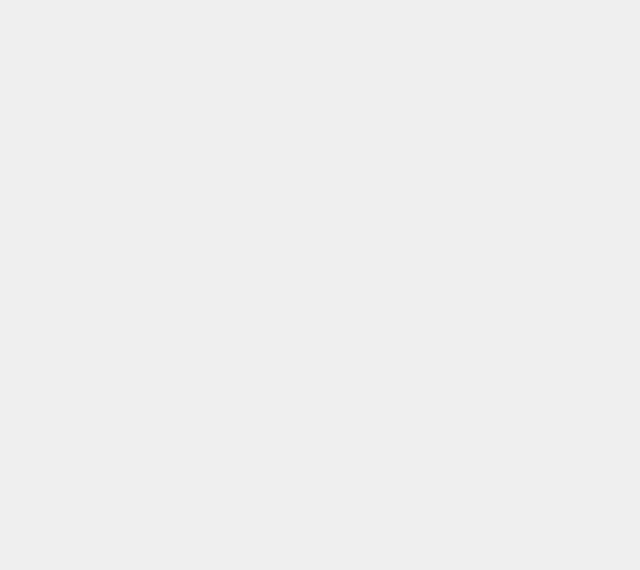
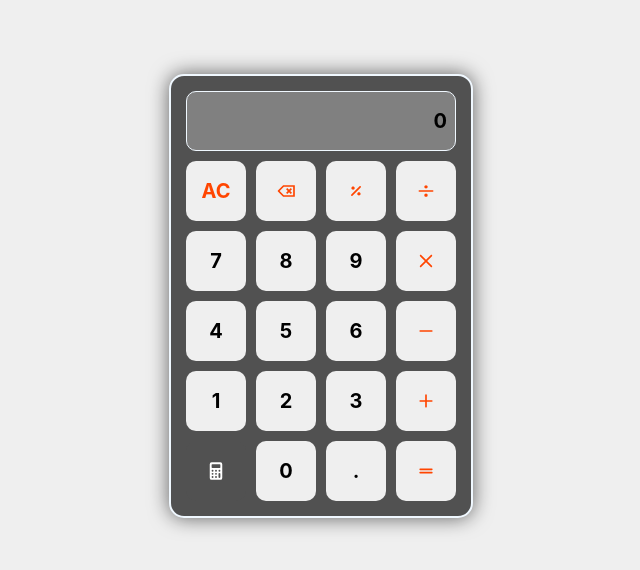
Before and after one commit to diegolts7/Calculator-React, a React (Create React App) app: page / in a window 1280 px wide. Shown: the part 104-674 px from the top of the page, without its empty margins (319-959 px from the left). Built offline with nearby package versions, Linux system fonts and the light colour scheme.

Commit message:
implementando a parte visual no react e criando os componentes da calculadora, além da dinâmica de operações matemáticas.

```diff
--- a/package.json
+++ b/package.json
@@ -8,6 +8,7 @@
     "@testing-library/user-event": "^13.5.0",
     "react": "^18.3.1",
     "react-dom": "^18.3.1",
+    "react-icons": "^5.2.1",
     "react-scripts": "5.0.1",
     "web-vitals": "^2.1.4"
   },
--- a/src/components/Calculadora/Calculadora.js
+++ b/src/components/Calculadora/Calculadora.js
@@ -1,5 +1,82 @@
+import Teclas from "./Teclas";
+import styles from "./styles/Calculadora.module.css";
+import Visor from "./Visor";
+import Operadores from "./Operadores";
+import { useState } from "react";
+import Calcular from "./Calcular";
+
 function Calculadora() {
-  return <div></div>;
+  const [text, setText] = useState("0");
+  const [operacao, setOperacao] = useState([]);
+  const [operadorUsado, setOperadorUsado] = useState();
+  const [operacaoAtiva, setOperacaoAtiva] = useState(false);
+
+  function btnClicado(e) {
+    if (
+      (text === "0" || text === "undefined") &&
+      e.target.textContent !== "."
+    ) {
+      setText(e.target.textContent);
+    } else {
+      setText(text + e.target.textContent);
+    }
+  }
+  function operadorClicado(e) {
+    if (!operacaoAtiva) {
+      setOperacao(text);
+      setOperadorUsado(e.currentTarget.id);
+      setText("");
+      setOperacaoAtiva(true);
+    }
+  }
+
+  function limparVisor() {
+    setText("0");
+  }
+
+  function limparUltimoNum() {
+    if (text.slice(0, text.length - 1) === "") {
+      limparVisor();
+    } else {
+      setText(text.slice(0, text.length - 1));
+    }
+  }
+
+  function fazerOperacao() {
+    if (operacaoAtiva) {
+      let calculo = Calcular({ num1: operacao, num2: text }, operadorUsado);
+      setText(`${calculo}`);
+      setOperadorUsado();
+      setOperacaoAtiva(false);
+      setOperacao();
+    }
+  }
+
+  return (
+    <div className={styles.conteinerCalculadora}>
+      <Visor texto={text} />
+      <Operadores operador="AC" event={limparVisor} />
+      <Operadores operador="<-" event={limparUltimoNum} />
+      <Operadores operador="%" event={operadorClicado} />
+      <Operadores operador="/" event={operadorClicado} />
+      <Teclas numero={"7"} event={btnClicado} />
+      <Teclas numero={"8"} event={btnClicado} />
+      <Teclas numero={"9"} event={btnClicado} />
+      <Operadores operador="x" event={operadorClicado} />
+      <Teclas numero={"4"} event={btnClicado} />
+      <Teclas numero={"5"} event={btnClicado} />
+      <Teclas numero={"6"} event={btnClicado} />
+      <Operadores operador="-" event={operadorClicado} />
+      <Teclas numero={"1"} event={btnClicado} />
+      <Teclas numero={"2"} event={btnClicado} />
+      <Teclas numero={"3"} event={btnClicado} />
+      <Operadores operador="+" event={operadorClicado} />
+      <Operadores operador=" " />
+      <Teclas numero={"0"} event={btnClicado} />
+      <Teclas numero="." event={btnClicado} />
+      <Operadores operador="=" event={fazerOperacao} />
+    </div>
+  );
 }
 
 export default Calculadora;
--- /dev/null
+++ b/src/components/Calculadora/Calcular.js
@@ -0,0 +1,20 @@
+function Calcular(numeros, operador) {
+  switch (operador) {
+    case "+":
+      return Number(numeros.num1) + Number(numeros.num2);
+    case "-":
+      return Number(numeros.num1) - Number(numeros.num2);
+    case "x":
+      return Number(numeros.num1) * Number(numeros.num2);
+    case "/":
+      if (numeros.num2 === "0") {
+        return undefined;
+      } else {
+        return Number(numeros.num1) / Number(numeros.num2);
+      }
+    case "%":
+      return Number(numeros.num1) % Number(numeros.num2);
+  }
+}
+
+export default Calcular;
--- /dev/null
+++ b/src/components/Calculadora/Operadores.js
@@ -0,0 +1,85 @@
+import styles from "./styles/Teclas.module.css";
+import {
+  CgBackspace,
+  CgMathPercent,
+  CgMathDivide,
+  CgMathEqual,
+  CgMathPlus,
+  CgMathMinus,
+  CgClose,
+} from "react-icons/cg";
+import { IoCalculator } from "react-icons/io5";
+
+function Operadores({ operador, event }) {
+  if (operador === "<-") {
+    return (
+      <div className={styles.teclas} onClick={event}>
+        <CgBackspace className={styles.corOperador} />
+      </div>
+    );
+  }
+  if (operador === "/") {
+    return (
+      <div className={styles.teclas} onClick={event} id="/">
+        <CgMathDivide className={styles.corOperador} />
+      </div>
+    );
+  }
+  if (operador === "%") {
+    return (
+      <div className={styles.teclas} onClick={event} id="%">
+        <CgMathPercent className={styles.corOperador} />
+      </div>
+    );
+  }
+  if (operador === "+") {
+    return (
+      <div className={styles.teclas} id="+" onClick={event}>
+        <CgMathPlus className={styles.corOperador} />
+      </div>
+    );
+  }
+  if (operador === "-") {
+    return (
+      <div className={styles.teclas} onClick={event} id="-">
+        <CgMathMinus className={styles.corOperador} />
+      </div>
+    );
+  }
+  if (operador === "=") {
+    return (
+      <div className={styles.teclas} onClick={event}>
+        <CgMathEqual className={styles.corOperador} />
+      </div>
+    );
+  }
+  if (operador === " ") {
+    return (
+      <div
+        className={styles.teclas}
+        style={{
+          color: "white",
+          backgroundColor: "inherit",
+          border: "none",
+          cursor: "default",
+        }}
+      >
+        <IoCalculator />
+      </div>
+    );
+  }
+  if (operador === "x") {
+    return (
+      <div className={styles.teclas} onClick={event} id="x">
+        <CgClose className={styles.corOperador} />
+      </div>
+    );
+  }
+  return (
+    <div className={styles.teclas} onClick={event}>
+      <p className={styles.corOperador}>{operador}</p>
+    </div>
+  );
+}
+
+export default Operadores;
--- /dev/null
+++ b/src/components/Calculadora/Teclas.js
@@ -0,0 +1,14 @@
+import styles from "./styles/Teclas.module.css";
+import PropTypes from "prop-types";
+
+function Teclas({ numero, event }) {
+  if (numero) {
+    return (
+      <div className={styles.teclas} onClick={event}>
+        <p>{numero}</p>
+      </div>
+    );
+  }
+}
+
+export default Teclas;
--- /dev/null
+++ b/src/components/Calculadora/Visor.js
@@ -0,0 +1,7 @@
+import styles from "./styles/Visor.module.css";
+
+function Visor({ texto }) {
+  return <div className={styles.visor}>{texto}</div>;
+}
+
+export default Visor;
--- /dev/null
+++ b/src/components/Calculadora/styles/Calculadora.module.css
@@ -0,0 +1,15 @@
+.conteinerCalculadora {
+  width: 304px;
+  display: flex;
+  align-items: center;
+  flex-wrap: wrap;
+  padding: 10px;
+  background-color: #515151;
+  border: 2px solid aliceblue;
+  box-shadow: 0px 0px 20px rgba(0, 0, 0, 0.6);
+  border-radius: 15px;
+}
+.conteinerCalculadora div {
+  font-weight: bold;
+  font-size: 20px;
+}
--- /dev/null
+++ b/src/components/Calculadora/styles/Teclas.module.css
@@ -0,0 +1,23 @@
+.teclas {
+  width: 60px;
+  height: 60px;
+  margin: 5px;
+  display: flex;
+  align-items: center;
+  justify-content: center;
+  background-color: #efefef;
+  border-radius: 10px;
+  cursor: pointer;
+}
+.corOperador {
+  color: orangered;
+  font-weight: bold;
+}
+.teclas:hover {
+  background-color: gainsboro;
+}
+.teclas:active {
+  background-color: grey;
+  color: #efefef;
+  border: none;
+}
--- /dev/null
+++ b/src/components/Calculadora/styles/Visor.module.css
@@ -0,0 +1,15 @@
+.visor {
+  width: 270px;
+  height: 60px;
+  align-items: center;
+  justify-content: right;
+  display: flex;
+  padding: 5px;
+  margin: 5px;
+  background-color: grey;
+  border: 1px solid aliceblue;
+  border-radius: 10px;
+  font-size: 20px;
+  letter-spacing: 3px;
+  overflow: hidden;
+}
```
Also changed, not shown: 1 other file (tests, documents, lock files or other folders).
